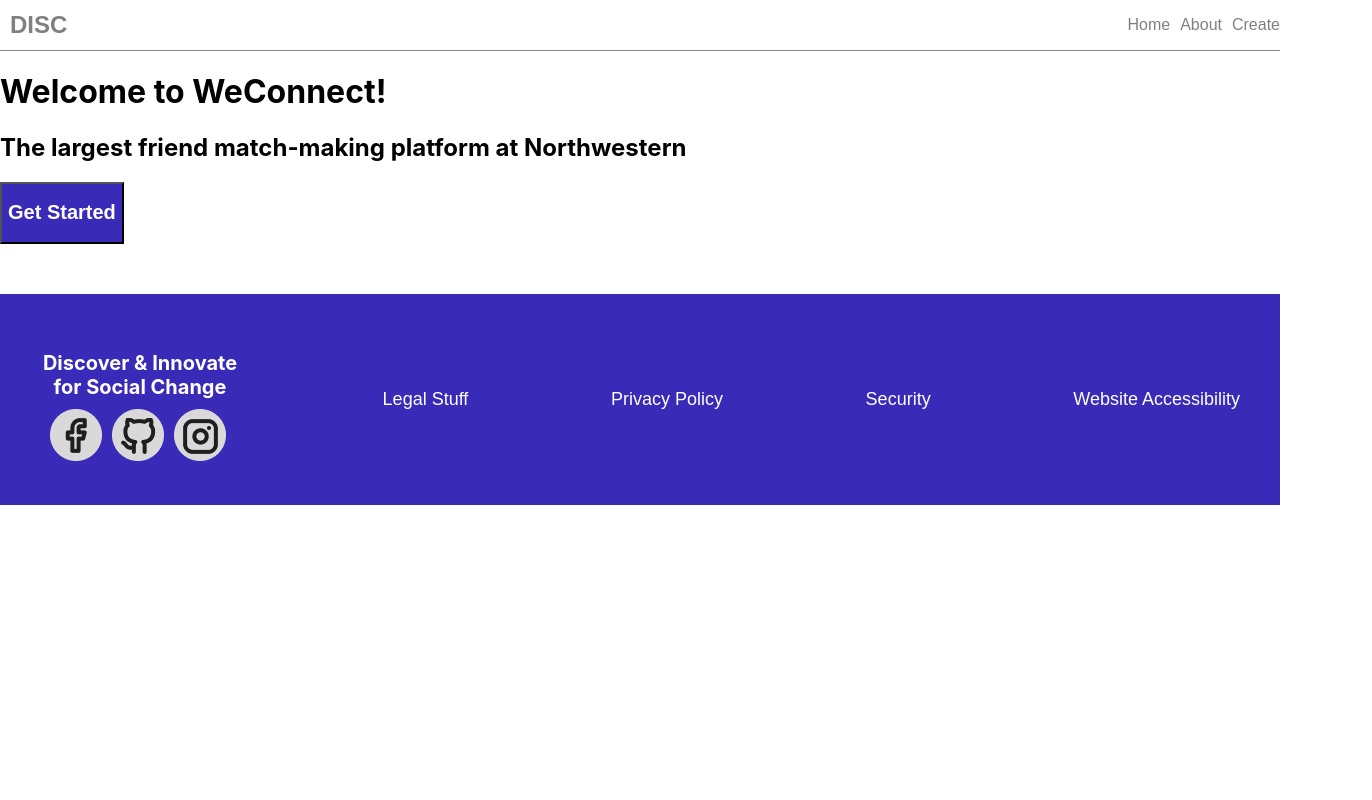
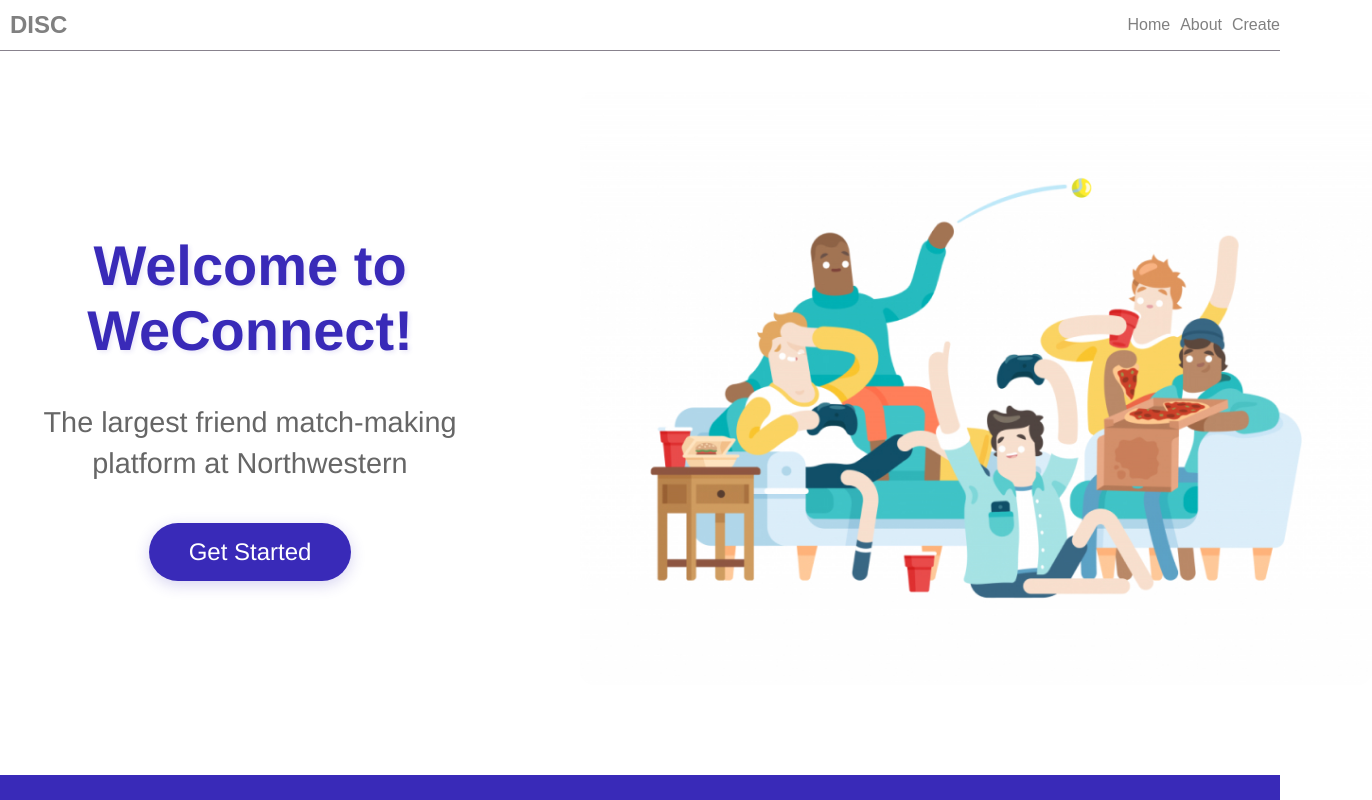
Before and after one commit to Andy2887/DISC-Assignment-4, a React (Create React App) app: page / in a window 1280 px wide. Shown: the top 800 px of the page, 1372 px wide, since content can reach past the window. Built offline with nearby package versions, Linux system fonts and the light colour scheme.

Commit message:
hw6 finished

```diff
--- a/src/App.css
+++ b/src/App.css
@@ -22,8 +22,132 @@
   text-decoration: none;
 }
 
+{/* Welcome Page CSS */}
+.welcome-title {
+  font-size: 3.5rem;
+  color: #392AB8;
+  font-weight: bold;
+  text-align: center;
+  margin-bottom: 20px;
+  font-family: 'Helvetica Neue', sans-serif;
+  text-shadow: 2px 2px 4px rgba(57, 42, 184, 0.1);
+  animation: fadeIn 1s ease-in;
+}
 
+.welcome-subtitle {
+  font-size: 1.8rem;
+  color: #666;
+  text-align: center;
+  margin-bottom: 40px;
+  font-weight: 400;
+  font-family: 'Helvetica Neue', sans-serif;
+  line-height: 1.4;
+  animation: slideUp 1s ease-out;
+}
 
+@keyframes fadeIn {
+  from { opacity: 0; }
+  to { opacity: 1; }
+}
+
+@keyframes slideUp {
+  from {
+    transform: translateY(20px);
+    opacity: 0;
+  }
+  to {
+    transform: translateY(0);
+    opacity: 1;
+  }
+}
+
+.get-started-btn {
+  background-color: #392AB8;
+  color: white;
+  padding: 15px 40px;
+  border: none;
+  border-radius: 30px;
+  cursor: pointer;
+  display: block;
+  margin: 0 auto;
+  transition: all 0.3s ease;
+  box-shadow: 0 4px 15px rgba(57, 42, 184, 0.2);
+}
+
+.get-started-btn h2 {
+  margin: 0;
+  font-size: 1.5rem;
+  font-weight: 500;
+  font-family: 'Helvetica Neue', sans-serif;
+}
+
+.get-started-btn:hover {
+  transform: translateY(-2px);
+  box-shadow: 0 6px 20px rgba(57, 42, 184, 0.3);
+  background-color: #4935d5;
+}
+
+.get-started-btn:active {
+  transform: translateY(1px);
+  box-shadow: 0 2px 10px rgba(57, 42, 184, 0.2);
+}
+
+.home-container {
+  display: grid;
+  grid-template-columns: 35% 60%;
+  gap: 10%;
+  padding: 40px;
+  align-items: center;
+  max-width: 1200px;
+  margin: 0 auto;
+}
+
+.home-content {
+  display: flex;
+  flex-direction: column;
+  align-items: center;
+  justify-content: center;
+}
+
+.friends-image {
+  width: 110%;
+  height: auto;
+  border-radius: 15px;
+  margin: 0;
+  animation: fadeIn 1.2s ease-in;
+}
+
+{/* About Page CSS */}
+.about-container {
+  max-width: 1000px;
+  margin: 40px auto;
+  padding: 0 20px;
+  animation: fadeIn 1s ease-in;
+}
+
+.about-title {
+  font-size: 3rem;
+  color: #392AB8;
+  text-align: center;
+  margin-bottom: 30px;
+  font-family: 'Helvetica Neue', sans-serif;
+  font-weight: bold;
+  text-shadow: 2px 2px 4px rgba(57, 42, 184, 0.1);
+}
+
+.about-content {
+  font-size: 1.5rem;
+  line-height: 1.8;
+  color: #444;
+  font-family: 'Helvetica Neue', sans-serif;
+  text-align: justify;
+  animation: slideUp 0.8s ease-out;
+  padding: 20px;
+  background-color: white;
+  border-radius: 10px;
+}
+
+{/* Profile Page CSS */}
 .profile{
   font-family: sans-serif;
   display: flex;
@@ -44,6 +168,20 @@
   margin-left: 35%;
 }
 
+.ProfileList-title {
+  color: #392AB8;
+  opacity: 0.8;
+  display: flex;
+  justify-content: center;
+  font-size: 2.5rem;
+  margin-bottom: 30px;
+  font-family: 'Helvetica Neue', sans-serif;
+  font-weight: bold;
+  text-shadow: 2px 2px 4px rgba(57, 42, 184, 0.1);
+  animation: fadeIn 1s ease-in;
+}
+
+{/* Footer CSS */}
 .footer{
   background-color: #392AB8;
   display: flex;
@@ -75,3 +213,71 @@
 .footer img{
   margin-left: 10px;
 }
+
+{/* Create Page CSS */}
+.create-container {
+  max-width: 600px;
+  margin: 40px auto;
+  padding: 30px;
+  background-color: white;
+  border-radius: 15px;
+  box-shadow: 0 4px 15px rgba(57, 42, 184, 0.1);
+  animation: fadeIn 0.8s ease-in;
+}
+
+.create-title {
+  font-size: 2.5rem;
+  color: #392AB8;
+  text-align: center;
+  margin-bottom: 30px;
+  font-family: 'Helvetica Neue', sans-serif;
+  font-weight: bold;
+  text-shadow: 2px 2px 4px rgba(57, 42, 184, 0.1);
+}
+
+.form-group {
+  margin-bottom: 25px;
+  animation: slideUp 0.5s ease-out;
+}
+
+.form-group label {
+  display: block;
+  margin-bottom: 8px;
+  font-size: 1.1rem;
+  color: #444;
+  font-family: 'Helvetica Neue', sans-serif;
+}
+
+.form-group input {
+  width: 100%;
+  padding: 12px;
+  border: 2px solid #e0e0e0;
+  border-radius: 8px;
+  font-size: 1rem;
+  transition: border-color 0.3s ease;
+}
+
+.form-group input:focus {
+  outline: none;
+  border-color: #392AB8;
+}
+
+.submit-btn {
+  background-color: #392AB8;
+  color: white;
+  padding: 15px 40px;
+  border: none;
+  border-radius: 30px;
+  cursor: pointer;
+  font-size: 1.1rem;
+  font-weight: 500;
+  width: 100%;
+  margin-top: 20px;
+  transition: all 0.3s ease;
+}
+
+.submit-btn:hover {
+  background-color: #4935d5;
+  transform: translateY(-2px);
+  box-shadow: 0 4px 15px rgba(57, 42, 184, 0.2);
+}
--- a/src/components/CreatePage/Create.jsx
+++ b/src/components/CreatePage/Create.jsx
@@ -1,37 +1,18 @@
 import React from 'react';
+import { Title, FormInput } from '../common/UIComponents';
 
-function Title(){
+
+export default function Create() {
     return(
-        <div style={{ color: '#392AB8', opacity: 0.8, display: 'flex', justifyContent: 'center' }}>
-            <h1>Create Your Profile!</h1>
+        <div className="create-container">
+            <Title content = "Create Your Profile!" CN = "create-title"/>
+            <form>
+                <FormInput id="Name" />
+                <FormInput id="Year" />
+                <FormInput id="Hobbies" />
+                <FormInput id="FunFact" />
+                <button type="submit" className="submit-btn">Create Profile</button>
+            </form>
         </div>
     );
 }
-
-export default function Create() {
-    return(
-        <div>
-            <Title />
-            <form>
-                <div>
-                    <label for="name">Name:</label>
-                    <input type="text" id="name" name="name" required/>
-                </div>
-                <div>
-                    <label for="Year">Year:</label>
-                    <input type="text" id="year" name="year" required/>
-                </div>
-                <div>
-                    <label for="Hobbies">Hobbies:</label>
-                    <input type="text" id="Hobbies" name="Hobbies" required/>
-                </div>
-                <div>
-                    <label for="FunFact">What is the one thing you want others to know:</label>
-                    <input type="text" id="FunFact" name="FunFact" required/>
-                </div>
-                <button type="submit">Submit</button>
-            </form>
-        </div>
-    );
-
-}
--- a/src/components/HomePage/Home.jsx
+++ b/src/components/HomePage/Home.jsx
@@ -1,5 +1,6 @@
 import React from 'react';
 import { useNavigate } from 'react-router-dom';
+import { Title } from '../common/UIComponents';
 
 function Button() {
   const navigate = useNavigate();
@@ -9,7 +10,7 @@ function Button() {
   };
 
   return (
-    <button style={{ backgroundColor: '#392AB8', color: 'white' }} onClick={handleClick}>
+    <button className="get-started-btn" onClick={handleClick}>
       <h2>Get Started</h2>
     </button>
   );
@@ -18,10 +19,13 @@ function Button() {
 
 export default function Home() {
   return (
-    <div>
-      <h1>Welcome to WeConnect!</h1>
-      <h2>The largest friend match-making platform at Northwestern</h2>
-      <Button />
+    <div className="home-container">
+      <div className="home-content">
+        <Title CN="welcome-title" content = "Welcome to WeConnect!"/>
+        <Title CN="welcome-subtitle" content = "The largest friend match-making platform at Northwestern"/>
+        <Button />
+      </div>
+      <img src="/images/Friends Pic.jpg" alt="Friends" className="friends-image"/>
     </div>
   )
 }
--- a/src/components/ProfileListPage/ProfileList.jsx
+++ b/src/components/ProfileListPage/ProfileList.jsx
@@ -1,17 +1,18 @@
-import { useState, useEffect } from 'react';
+import { useState, useEffect, useMemo } from 'react';
+import { useNavigate } from 'react-router-dom';
+import { Title } from '../common/UIComponents';
 import React from 'react';
 
 // profile card definition
 function ProfileCard(props){
     const [select, setSelect] = useState(false);
+    const navigate = useNavigate();
 
     const handleSelect = () => {
       setSelect(!select);
+      navigate(`/profiles/${props.id}`);
     }
 
-    useEffect(() => {
-      console.log("Color changed");
-    }, [select]);
 
     return(
       <div class = "profile" onClick={handleSelect} style={{ borderColor: select ? 'red' : 'transparent' }}>
@@ -26,14 +27,6 @@ function ProfileCard(props){
 
 }
 
-// title bar definition
-function Title(){
-    return(
-        <div style={{ color: '#392AB8', opacity: 0.8, display: 'flex', justifyContent: 'center' }}>
-            <h1>Find Your Friends!</h1>
-        </div>
-    );
-}
 
 
 export default function ProfileList() {
@@ -48,15 +41,18 @@ export default function ProfileList() {
       fetchProfiles();
     }, [profiles]);
 
+    const ProfileCards = useMemo(() => {
+      return profiles.map((profile) => {
+        return <ProfileCard key = {profile.id} id={profile.id} name={profile.firstName} description={profile.university} image={profile.image} />
+      });
+    }, [profiles]);
+
 
     return(
       <div class = "body">
-          <Title />
+          <Title CN = "ProfileList-title" content = "Find Your Friends!"/>
           <div class = "profile_list">
-            {profiles.map((profile) => (
-              <ProfileCard name={profile.firstName} image={profile.image} description={profile.email} />
-
-            ))}
+            {ProfileCards}
           </div>
       </div>
     );
--- a/src/components/ProfilePage/Profile.jsx
+++ b/src/components/ProfilePage/Profile.jsx
@@ -1,10 +1,12 @@
-import { useState, useEffect } from 'react';
+import { useState, useEffect, useMemo } from 'react';
 import React from 'react';
+import { useNavigate } from 'react-router-dom';
 import { useParams } from 'react-router-dom';
 
 
 export default function Profile() {
     const[profile, setProfile] = useState(null);
+    const navigate = useNavigate();
 
     const { profileID } = useParams();
 
@@ -17,16 +19,21 @@ export default function Profile() {
         fetchProfile();
     }, [profileID]);
 
+    const profileContent = useMemo(() => {
+        return profile ? (
+            <div key={profile.id} className="profile">
+                <h1>{profile.firstName} {profile.lastName}</h1>
+                <img src= {profile.image} alt="Profile"/>
+            </div>
+        ) : (
+            <div>Loading...</div>
+        );
+    }, [profile]);
+
     return(
-        <div>
-            {profile ? (
-                <div key={profile.id} className="profile">
-                    <h1>{profile.firstName} {profile.lastName}</h1>
-                    <img src= {profile.image} alt="Profile"/>
-                </div>
-            ) : (
-                <div>Loading...</div>
-            )}
+        <div style={{ display: 'flex', flexDirection: 'row' }}>
+            {profileContent}
+            <button onClick={() => navigate('/')}>Return</button>
         </div>
     );
 }
--- /dev/null
+++ b/src/components/common/UIComponents.jsx
@@ -0,0 +1,12 @@
+import React from 'react';
+
+export const FormInput = ({id}) => (
+    <div className="form-group">
+        <label htmlFor={id}>{id}:</label>
+        <input type="text" id={id} name={id} required/>
+    </div>
+);
+
+export const Title = ({content, CN}) => (
+    <h1 className={CN}>{content}</h1>
+);
```
Also changed, not shown: src/components/AboutPage/About.jsx (+8 -5 lines), public/images/Friends Pic.jpg (added).
